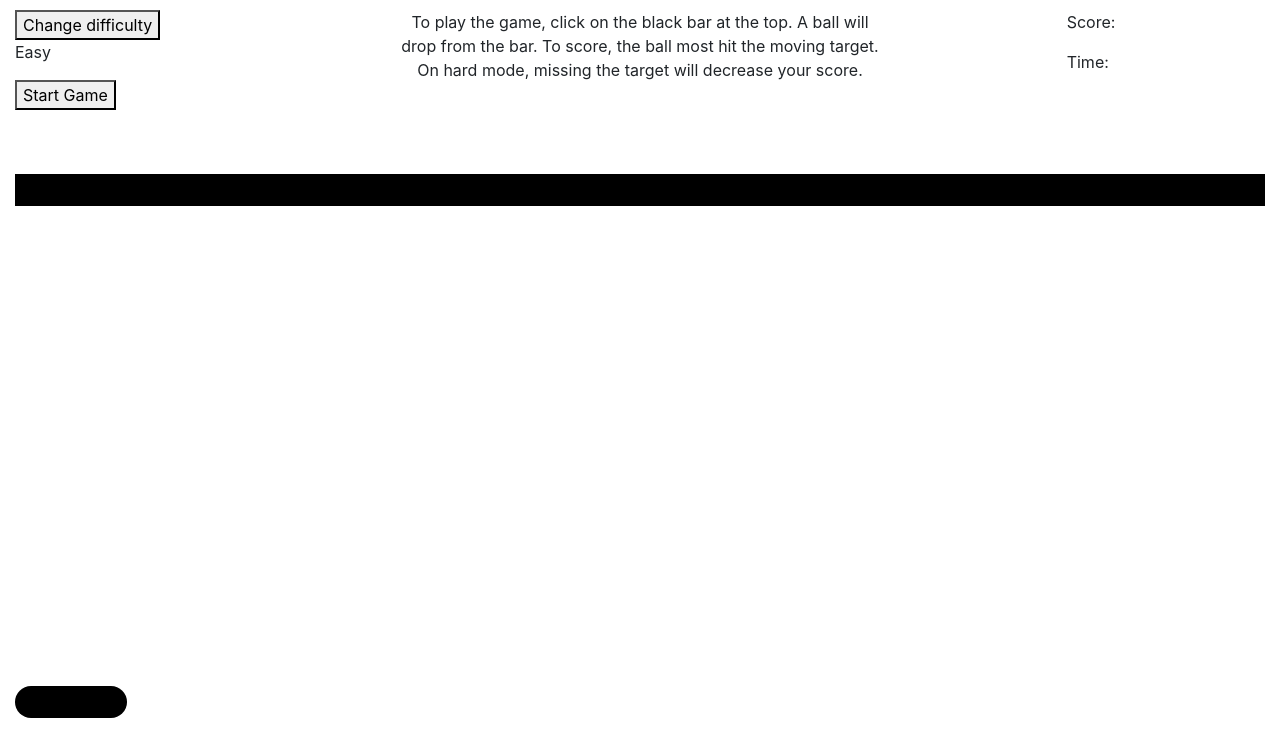
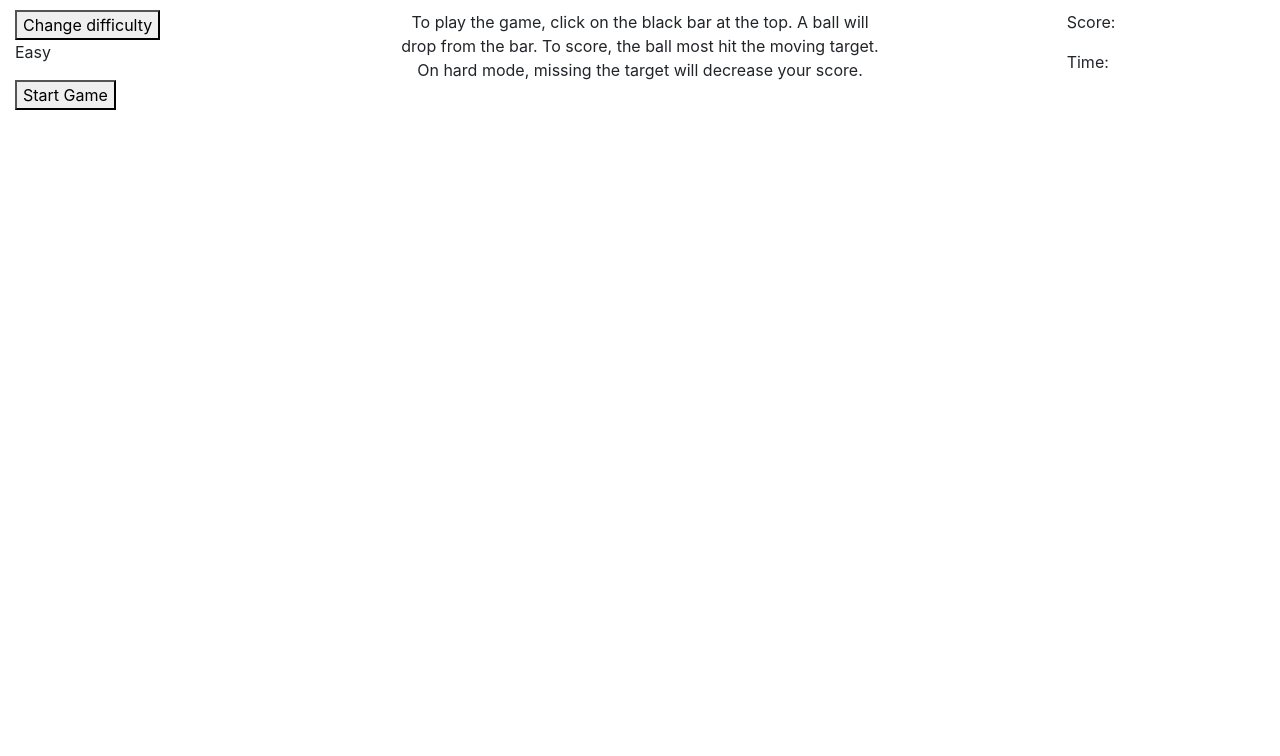
Before and after one commit to taeuscherpferd/javaball, a plain HTML site: page index.html in a window 1280 px wide. Drawn offline with nearby package versions, Linux system fonts and the light colour scheme.

Commit message:
added canvas

```diff
--- a/index.html
+++ b/index.html
@@ -26,16 +26,8 @@
                 <p id="timer">Time: </p>
             </div>
         </div>
-        <div class="row">
-            <div class="col-sm-12">
-                <div id="blackbar" onclick="dropBall()"></div>
-            </div>
-        </div>
-        <div class="row">
-            <div class="col-sm-12">
-                <div id="ball"></div>
-            </div>
-        </div>
+        <canvas id="gameArea">
+        </canvas>
     </div>
 </body>
 </html>
```
